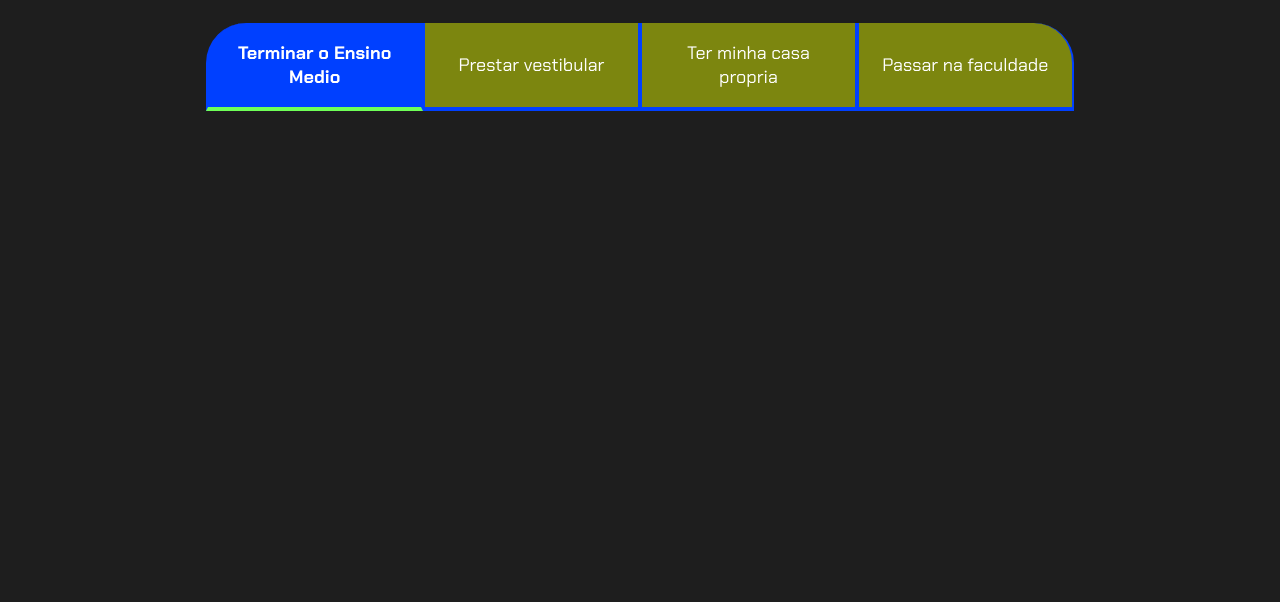
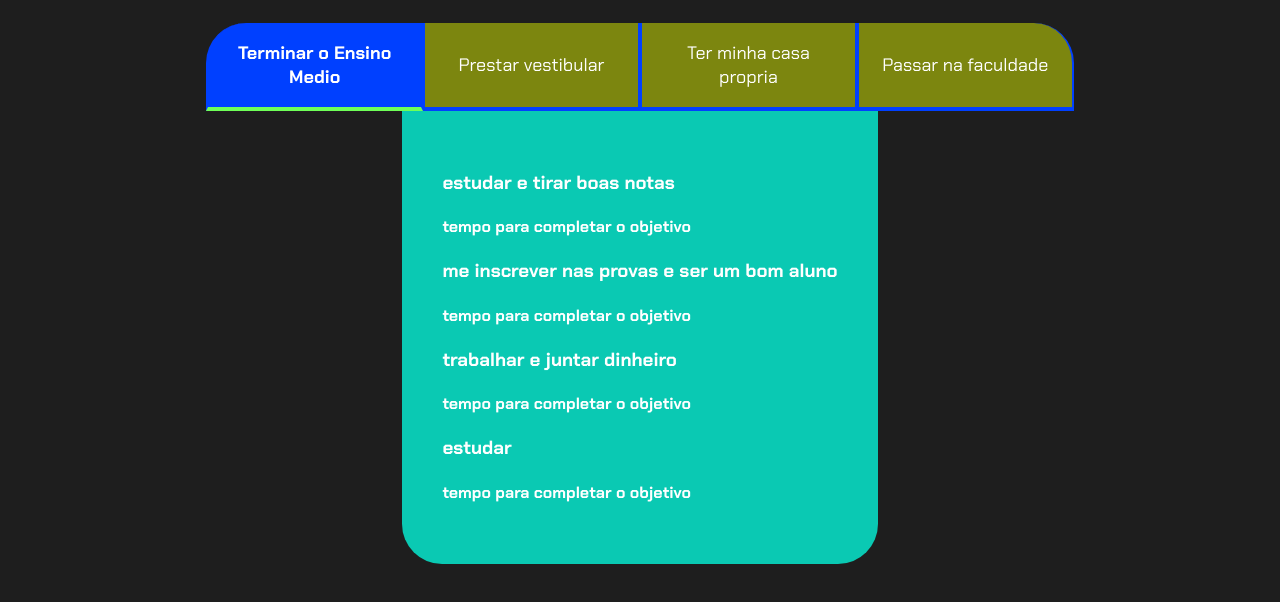
Before and after one commit to pablocastro17/projeto-de-vida, a plain HTML site: page index.html in a window 1280 px wide. Shown: the part 80-682 px from the top of the page. Drawn offline with Linux system fonts and the light colour scheme.

Commit message:
Add files via upload

```diff
--- a/index.html
+++ b/index.html
@@ -17,6 +17,24 @@
             <button class="botao">Ter minha casa propria</button>
             <button class="botao">Passar na faculdade</button>
         </div>
+        <div class="abas-textos">
+            <div class="aba-conteudo">
+                <h3 class="aba-conteudo-titulo-principal">estudar e tirar boas notas</h3>
+                    <h4 class="aba-conteudo-titulo-secundario">tempo para completar o objetivo</h4>
+            </div>
+            <div class="aba-conteudo">
+                <h3 class="aba-conteudo-titulo-principal">me inscrever nas provas e ser um bom aluno</h3>
+                    <h4 class="aba-conteudo-titulo-secundario">tempo para completar o objetivo</h4>
+            </div>
+            <div class="aba-conteudo">
+                <h3 class="aba-conteudo-titulo-principal">trabalhar e juntar dinheiro</h3>
+                    <h4 class="aba-conteudo-titulo-secundario">tempo para completar o objetivo</h4>
+            </div>
+            <div class="aba-conteudo">
+                <h3 class="aba-conteudo-titulo-principal">estudar</h3>
+                    <h4 class="aba-conteudo-titulo-secundario">tempo para completar o objetivo</h4>
+            </div>
+        </div>
     </section>
 
 </body>
--- a/style.css
+++ b/style.css
@@ -65,6 +65,11 @@ body {
     font-weight: bold;
     border-bottom:4px solid #6FFF57;
 }
+.abas-textos{
+    background-color: var(--texto-fundo);
+    padding: 40px;
+    border-radius: 0 0 40px 40px;
+}
 @media screen and (min-width: 768px) {
     .botoes{
         display: flex;
```
